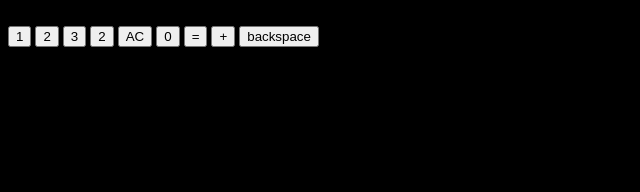
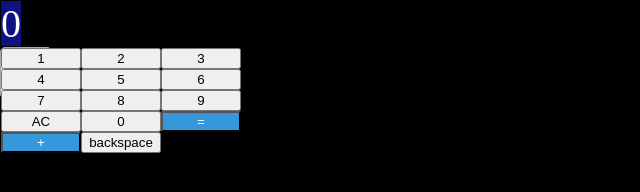
Before and after one commit to zubair-H/simple-calculator, a plain HTML site: page index.html in a window 1280 px wide. Shown: the whole page, without its empty margins (0-640 px from the left). Drawn offline with Linux system fonts and the light colour scheme.

Commit message:
fixed the layout

```diff
--- a/index.html
+++ b/index.html
@@ -2,22 +2,39 @@
 <link rel="stylesheet" href="style.css">
 <head></head>
 <body>
-    <div id="displayBox">0</div>
-
+    <span id="displayBox">0</span>
+    <div class="buttons_outer">
             <button id="one">1</button>
             <button id="two">2</button>
-    <button id="two">3</button>
-    <button id="two">2</button>
+            <button id="three">3</button>
+            <button id="four">4</button>
+            <button id="five">5</button>
+            <button id="six">6</button>
+            <button id="seven">7</button>
+            <button id="eight">8</button>
+            <button id="nine">9</button>
             <button id="reset">AC</button>
             <button id="zero">0</button>
             <button id="equals">=</button>
             <button id="add">+</button>
             <button id="backspace" >backspace</button>
+
+    </div>
     <script>
         document.getElementById("backspace").onclick = function(){backSpace(); };
          document.getElementById("zero").onclick = function(){addToDisplay(0)};
          document.getElementById("one").onclick = function(){addToDisplay(1)};
          document.getElementById("two").onclick = function(){addToDisplay(2)};
+
+         document.getElementById("three").onclick = function(){addToDisplay(3)};
+         document.getElementById("four").onclick = function(){addToDisplay(4)};
+         document.getElementById("five").onclick = function(){addToDisplay(5)};
+
+         document.getElementById("six").onclick = function(){addToDisplay(6)};
+         document.getElementById("seven").onclick = function(){addToDisplay(7)};
+         document.getElementById("eight").onclick = function(){addToDisplay(8)};
+         document.getElementById("nine").onclick = function(){addToDisplay(9)};
+
          document.getElementById("add").onclick = function(){addToDisplay("+")};
          document.getElementById("equals").onclick = function(){evulateExpression(totalValue)}
          document.getElementById("reset").onclick = function(){ resetButton(); };
@@ -48,6 +65,7 @@
         function backSpace(){
             totalValue = displayBox.innerText.slice(0, -1);
             displayBox.innerText = totalValue;
+
         }
 
     </script>
--- a/style.css
+++ b/style.css
@@ -1,3 +1,46 @@
 body {
     background-color: black;
+
+    align-items: center;
+    height: 100vh;
+    margin: 0;
+    color: white;
 }
+
+
+.buttons_outer {
+    text-align: center;
+    display: grid;
+    grid-template-columns: repeat(3, 80px);
+    color: white;
+}
+
+
+.buttons_outer {
+    width: 50px;
+    height: 50px;
+    font-size: 18px;
+    background-color: #f0f0f0;
+    border: 1px solid #a8a8a8;
+    border-radius: 5px;
+    cursor: pointer;
+}
+
+#equals,
+#add {
+    background-color: #3498db;
+    color: white;
+}
+
+#one,#two,#three, #four, #five, #six, #seven, #eight,#nine, #backspace, #reset,#zero{
+    color: rgb(0, 0, 0);
+}
+
+#displayBox {
+
+    background-color: rgb(13, 18, 128);
+    border: 1px solid #000000;
+
+    font-size: 40px;
+    text-align: right;
+}
```
Lines whose indentation alone changed are shown as unchanged.
